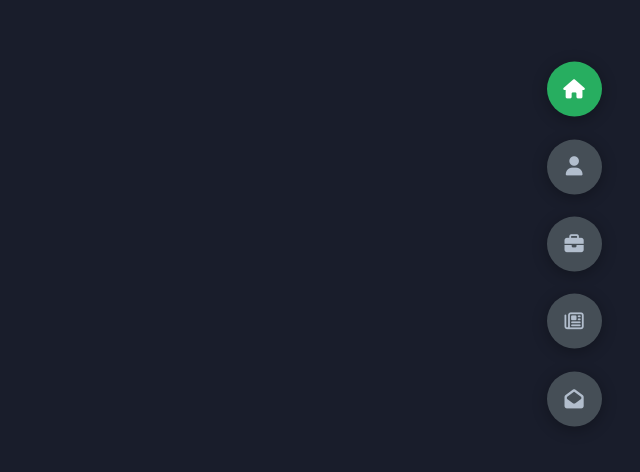
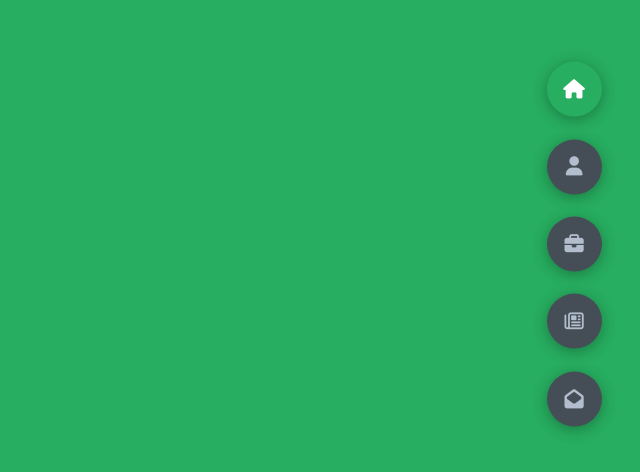
Before and after one commit to fquinn454/portfolio-july-23, a plain HTML site: page index.html in a window 1280 px wide. Shown: the part 156-628 px from the top of the page, without its empty margins (640-1280 px from the left). Drawn offline with Linux system fonts and the light colour scheme.

Commit message:
made sec1 active by default

```diff
--- a/index.html
+++ b/index.html
@@ -12,7 +12,7 @@
     <script src="./app.js" defer></script>
 </head>
 <body class="main-content">
-    <header class="section sec1 header" id="home"></header>
+    <header class="section sec1 header active" id="home"></header>
     <main>
         <section class="section sec2 about" id="about"></section>
         <section class="section sec3 portfolio" id="portfolio"></section>
```
